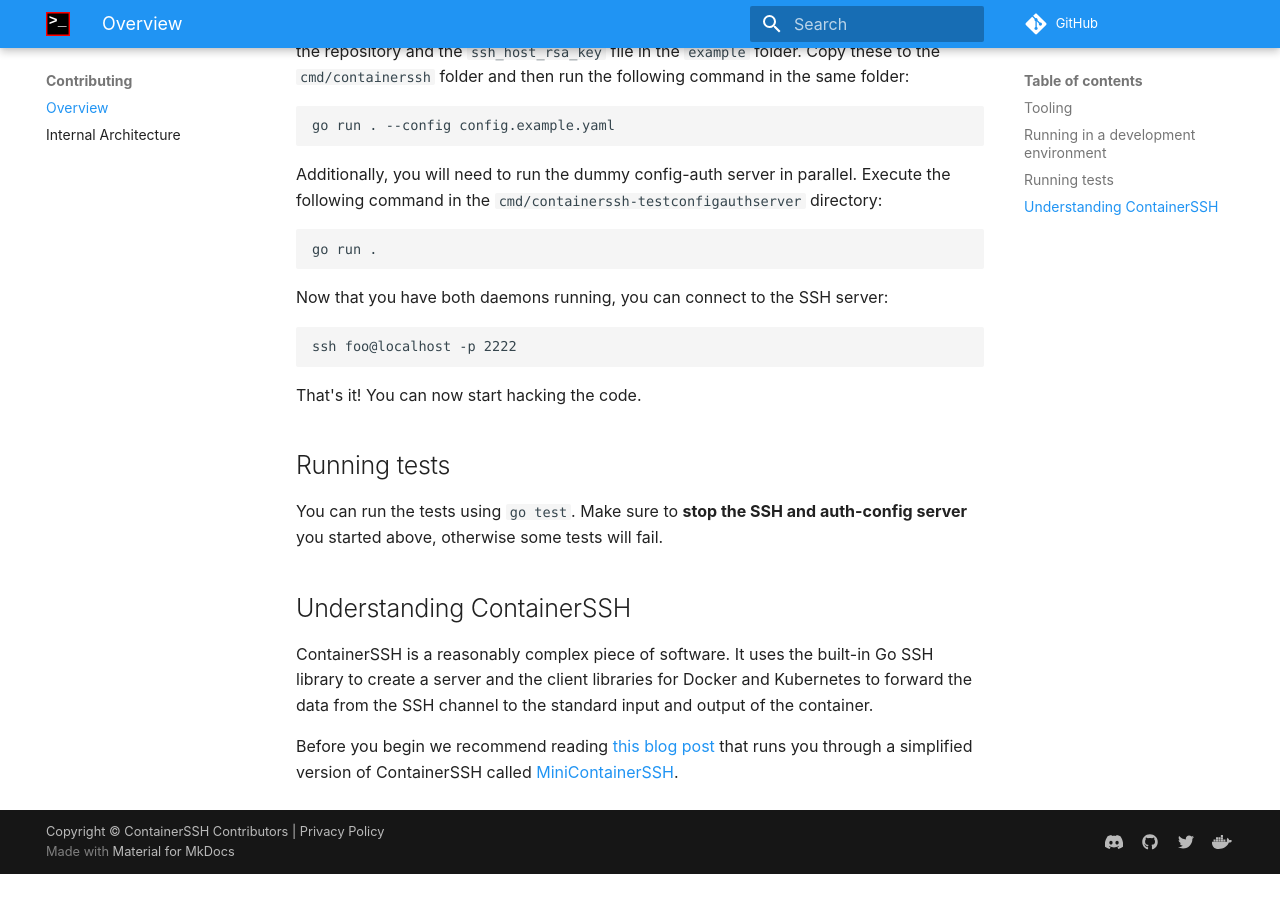
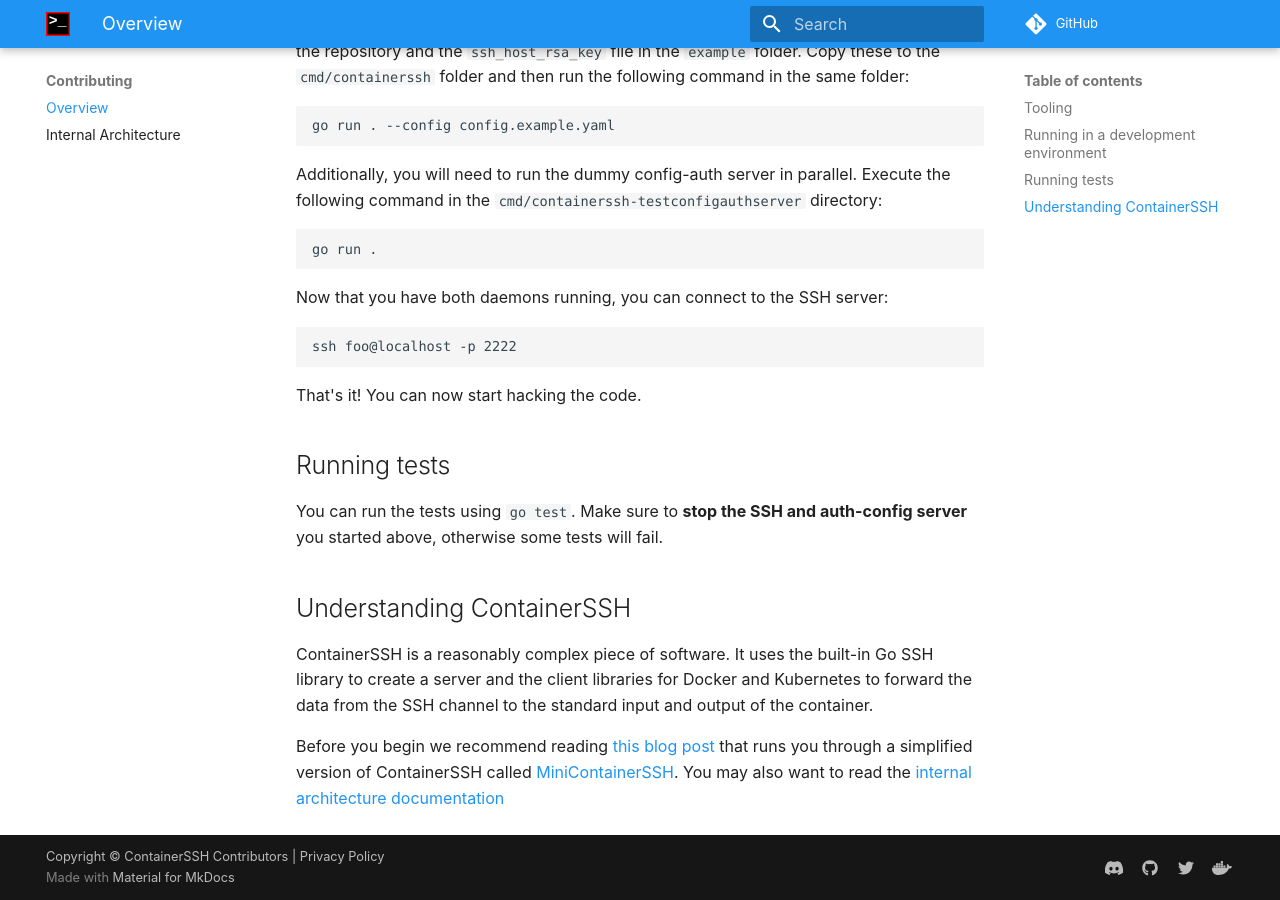
Before and after one commit to ContainerSSH/containerssh.github.io, an MkDocs documentation site: the page built from docs/contributing/index.md, in a window 1280 px wide and 900 px high, scrolled down 710 px. Built offline with MkDocs 1.6.1 and Material for MkDocs 9.7.7, drawn with Linux system fonts in a browser that asks for light colours; comment, search, counter and statistics services are not loaded; before the commit the page ends 1584 px from its top, so only the background shows below that.

Commit message:
Added internal architecture documentation

```diff
--- a/docs/contributing/index.md
+++ b/docs/contributing/index.md
@@ -40,4 +40,4 @@
 
 ContainerSSH is a reasonably complex piece of software. It uses the built-in Go SSH library to create a server and the client libraries for Docker and Kubernetes to forward the data from the SSH channel to the standard input and output of the container.
 
-Before you begin we recommend reading [this blog post](https://pasztor.at/blog/ssh-direct-to-docker/) that runs you through a simplified version of ContainerSSH called [MiniContainerSSH](https://github.com/containerssh/minicontainerssh).
+Before you begin we recommend reading [this blog post](https://pasztor.at/blog/ssh-direct-to-docker/) that runs you through a simplified version of ContainerSSH called [MiniContainerSSH](https://github.com/containerssh/minicontainerssh). You may also want to read the [internal architecture documentation](internal-architecture.md)
```
